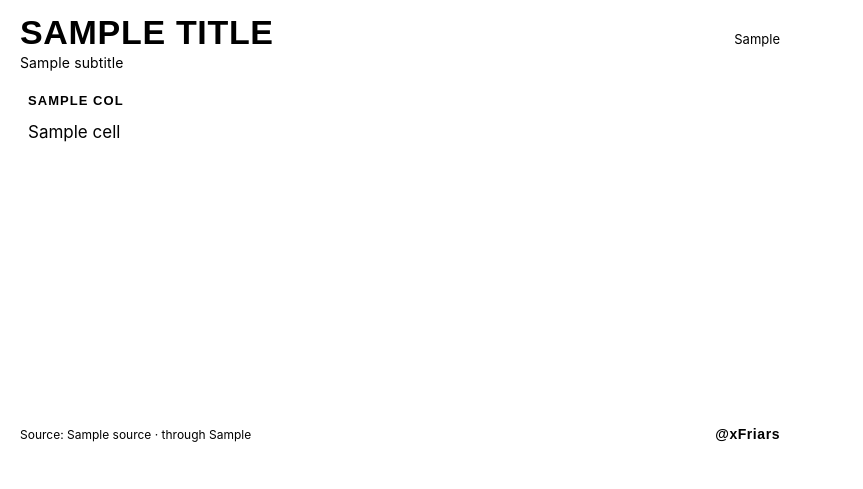
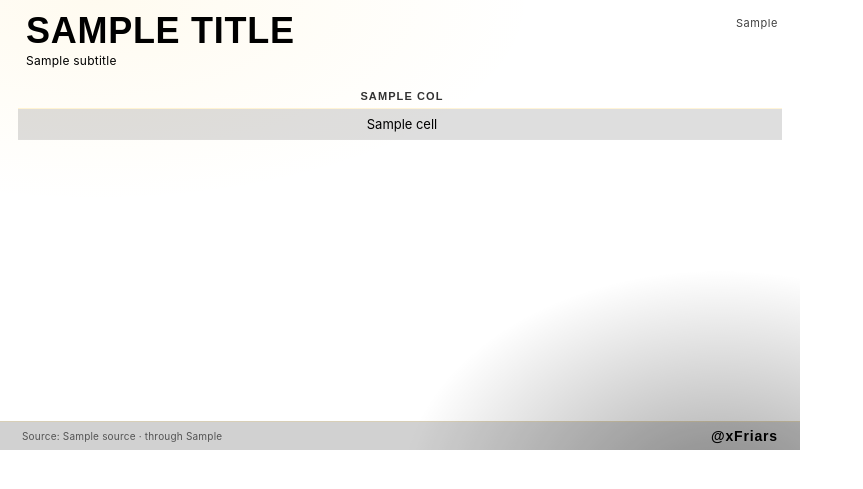
Before and after one commit to robsavage619/xfriars, a Python web app: template src/padres_analytics/render/templates/table_card.html.j2 in a window 1280 px wide. Shown: the top 489 px of the page, without its empty margins (0-863 px from the left). Run offline with Jinja, Linux system fonts and the light colour scheme; the template is opened without the code that fills it: most values are stand-ins (such as "Sample title", 1, 10 or a date in 2020).

Commit message:
refactor: polish table card design
- Header: gradient + gold left accent bar via ::before
- Background: subtle warm radial gradient (gold top-left, dark bottom-right)
- Highlight row: left-to-right gold gradient + inset box-shadow border + hero
  number in gold at 20px/700 weight
- Column alignment: rank=center, player=left, team=center, stat=right
- Fixed: player names were right-aligned in v1
- Row height 31px: all 10 rows fit in 450px canvas (was clipping row 9-10)
- Footer: @xFriars in full gold, subtle gold separator line
- Snapshot reference regenerated

Co-Authored-By: Claude Sonnet 4.6 <noreply@anthropic.com>

```diff
--- a/src/padres_analytics/render/templates/table_card.html.j2
+++ b/src/padres_analytics/render/templates/table_card.html.j2
@@ -2,7 +2,6 @@
 <html lang="en">
 <head>
 <meta charset="utf-8">
-<meta name="viewport" content="width=800">
 <style>
 @font-face {
   font-family: "Barlow Condensed";
@@ -29,155 +28,237 @@ html, body {
   background: {{ bg_deep }};
 }
 
+/* ── Card shell ─────────────────────────────────────────────────────── */
 .card {
   width: 800px;
   height: 450px;
   display: flex;
   flex-direction: column;
   background: {{ bg_deep }};
+  background-image:
+    radial-gradient(ellipse 55% 45% at 12% 0%, rgba(255,196,37,0.07) 0%, transparent 100%),
+    radial-gradient(ellipse 40% 50% at 90% 110%, rgba(0,0,0,0.35) 0%, transparent 100%);
   font-family: "Inter", sans-serif;
   color: {{ text_primary }};
 }
 
-/* ── Header band ──────────────────────────────────────────────────── */
+/* ── Header ─────────────────────────────────────────────────────────── */
 .header {
-  background: {{ bg_panel }};
-  padding: 14px 20px 12px;
-  border-bottom: 3px solid {{ gold }};
+  position: relative;
+  background: linear-gradient(135deg, #3D2D22 0%, {{ bg_panel }} 65%);
+  padding: 13px 22px 11px 26px;
+  border-bottom: 2px solid {{ gold }};
   display: flex;
-  align-items: baseline;
+  align-items: flex-start;
   justify-content: space-between;
   flex-shrink: 0;
 }
 
+/* left gold accent bar */
+.header::before {
+  content: '';
+  position: absolute;
+  left: 0; top: 0; bottom: 0;
+  width: 5px;
+  background: linear-gradient(to bottom, {{ gold }}, {{ gold_dim }});
+}
+
+.header-left { min-width: 0; }
+
 .title {
   font-family: "Barlow Condensed", sans-serif;
   font-weight: 600;
-  font-size: 34px;
-  line-height: 1.1;
+  font-size: 36px;
+  line-height: 1;
   color: {{ gold }};
   letter-spacing: 0.02em;
   text-transform: uppercase;
+  white-space: nowrap;
+  overflow: hidden;
+  text-overflow: ellipsis;
+}
+
+.subtitle {
+  font-size: 12px;
+  color: {{ text_secondary }};
+  margin-top: 4px;
+  letter-spacing: 0.02em;
+  white-space: nowrap;
 }
 
 .header-right {
-  text-align: right;
   flex-shrink: 0;
-  margin-left: 12px;
+  padding-top: 3px;
+  margin-left: 16px;
 }
 
 .as-of {
-  font-size: 13px;
+  font-size: 11px;
   color: {{ text_secondary }};
+  opacity: 0.75;
   font-variant-numeric: tabular-nums;
+  letter-spacing: 0.05em;
   white-space: nowrap;
 }
 
-.subtitle {
-  font-size: 14px;
-  color: {{ text_secondary }};
-  margin-top: 3px;
-  letter-spacing: 0.01em;
-}
-
-/* ── Table ────────────────────────────────────────────────────────── */
+/* ── Table area ─────────────────────────────────────────────────────── */
 .table-wrap {
   flex: 1;
   overflow: hidden;
-  padding: 0 16px;
+  padding: 2px 18px 0;
 }
 
 table {
   width: 100%;
   border-collapse: collapse;
+  table-layout: fixed;
 }
 
+/* column widths: rank | player | team | stat */
+col.c-rank   { width: 54px; }
+col.c-player { /* auto */ }
+col.c-team   { width: 74px; }
+col.c-stat   { width: 76px; }
+
 thead tr {
-  border-bottom: 1px solid {{ gold_dim }};
+  border-bottom: 1px solid rgba(255, 196, 37, 0.18);
 }
 
 th {
   font-family: "Barlow Condensed", sans-serif;
-  font-size: 13px;
+  font-size: 11px;
   font-weight: 600;
-  letter-spacing: 0.08em;
+  letter-spacing: 0.1em;
   text-transform: uppercase;
   color: {{ text_secondary }};
-  padding: 10px 8px 6px;
+  opacity: 0.8;
+  padding: 9px 6px 6px;
 }
 
-th:first-child { text-align: left; padding-left: 12px; }
-th.num { text-align: right; font-variant-numeric: tabular-nums; }
+th.c-rank   { text-align: center;  padding-left: 10px; }
+th.c-player { text-align: left; }
+th.c-team   { text-align: center; }
+th.c-stat   { text-align: right;   padding-right: 12px; }
 
+/* ── Data rows ─────────────────────────────────────────────────────── */
 tbody tr {
-  border-bottom: 1px solid {{ row_alt }};
+  border-bottom: 1px solid rgba(255, 255, 255, 0.028);
 }
 
-tbody tr:nth-child(even) {
-  background: {{ row_alt }};
+tbody tr:nth-child(odd):not(.highlight) {
+  background: rgba(0, 0, 0, 0.13);
 }
 
-/* Padre row highlight */
+td {
+  font-size: 15px;
+  padding: 0 6px;
+  color: {{ text_primary }};
+  line-height: 1;
+  height: 31px;
+  vertical-align: middle;
+}
+
+td.c-rank {
+  text-align: center;
+  padding-left: 10px;
+  color: {{ text_secondary }};
+  font-size: 13px;
+  font-variant-numeric: tabular-nums;
+}
+
+td.c-player { text-align: left; }
+
+td.c-team {
+  text-align: center;
+  color: {{ text_secondary }};
+  font-size: 12px;
+  letter-spacing: 0.05em;
+}
+
+td.c-stat {
+  text-align: right;
+  padding-right: 12px;
+  font-variant-numeric: tabular-nums;
+  font-weight: 500;
+}
+
+/* ── Highlight row (the Padre) ──────────────────────────────────────── */
 tbody tr.highlight {
-  background: {{ highlight_bg }};
-  border-left: 4px solid {{ highlight_edge }};
+  background: linear-gradient(
+    to right,
+    rgba(255, 196, 37, 0.18) 0%,
+    rgba(255, 196, 37, 0.08) 55%,
+    transparent 100%
+  ) !important;
+  border-top: 1px solid rgba(255, 196, 37, 0.28);
+  border-bottom: 1px solid rgba(255, 196, 37, 0.28);
+}
+
+/* gold left border via inset shadow — survives border-collapse */
+tbody tr.highlight td.c-rank {
+  box-shadow: inset 5px 0 0 0 {{ gold }};
+  color: {{ text_primary }};
+  font-weight: 600;
+  font-size: 14px;
+}
+
+tbody tr.highlight td {
   font-weight: 600;
 }
 
-tbody tr.highlight td:first-child {
-  padding-left: 8px; /* compensate for 4px border */
+tbody tr.highlight td.c-team {
+  color: {{ text_primary }};
+  font-size: 14px;
+  letter-spacing: 0.06em;
 }
 
-td {
-  font-size: 17px;
-  padding: 8px 8px;
-  color: {{ text_primary }};
-  line-height: 1.2;
-  height: 34px;
+/* hero number: gold + larger */
+tbody tr.highlight td.c-stat {
+  color: {{ gold }};
+  font-size: 20px;
+  font-weight: 700;
 }
 
-td:first-child { text-align: left; padding-left: 12px; }
-td.num {
-  text-align: right;
-  font-variant-numeric: tabular-nums;
-}
-
-/* ── Footer ───────────────────────────────────────────────────────── */
+/* ── Footer ─────────────────────────────────────────────────────────── */
 .footer {
   display: flex;
   justify-content: space-between;
   align-items: center;
-  padding: 8px 20px;
-  border-top: 1px solid {{ bg_panel }};
+  padding: 6px 22px;
+  border-top: 1px solid rgba(255, 196, 37, 0.15);
+  background: rgba(0, 0, 0, 0.18);
   flex-shrink: 0;
 }
 
 .source {
-  font-size: 12px;
+  font-size: 10px;
   color: {{ text_secondary }};
+  opacity: 0.6;
+  letter-spacing: 0.02em;
 }
 
 .handle {
   font-family: "Barlow Condensed", sans-serif;
   font-size: 14px;
   font-weight: 600;
-  color: {{ gold_dim }};
-  letter-spacing: 0.04em;
+  color: {{ gold }};
+  letter-spacing: 0.06em;
 }
 
 {% if is_projection %}
 .projection-badge {
   display: inline-block;
-  border: 2px solid {{ gold }};
+  border: 1px solid {{ gold }};
   color: {{ gold }};
   font-family: "Barlow Condensed", sans-serif;
-  font-size: 11px;
+  font-size: 10px;
   font-weight: 600;
   letter-spacing: 0.1em;
-  padding: 2px 8px;
+  padding: 1px 6px;
   text-transform: uppercase;
-  margin-left: 10px;
+  margin-left: 8px;
   vertical-align: middle;
+  opacity: 0.85;
 }
 {% endif %}
 </style>
@@ -186,8 +267,8 @@ td.num {
 <div class="card">
 
   <div class="header">
-    <div>
-      <span class="title">{{ title }}{% if is_projection %}<span class="projection-badge">Projection</span>{% endif %}</span>
+    <div class="header-left">
+      <div class="title">{{ title }}{% if is_projection %}<span class="projection-badge">Projection</span>{% endif %}</div>
       {% if subtitle %}<div class="subtitle">{{ subtitle }}</div>{% endif %}
     </div>
     <div class="header-right">
@@ -197,18 +278,27 @@ td.num {
 
   <div class="table-wrap">
     <table>
+      <colgroup>
+        {% for col in columns %}
+          {% if loop.first %}<col class="c-rank">
+          {% elif loop.index == 2 %}<col class="c-player">
+          {% elif loop.last %}<col class="c-stat">
+          {% else %}<col class="c-team">
+          {% endif %}
+        {% endfor %}
+      </colgroup>
       <thead>
         <tr>
           {% for col in columns %}
-          <th{% if not loop.first %} class="num"{% endif %}>{{ col }}</th>
+          <th class="{% if loop.first %}c-rank{% elif loop.index == 2 %}c-player{% elif loop.last %}c-stat{% else %}c-team{% endif %}">{{ col }}</th>
           {% endfor %}
         </tr>
       </thead>
       <tbody>
         {% for row in rows %}
-        <tr{% if highlight_row is not none and loop.index0 == highlight_row %} class="highlight"{% elif loop.index0 % 2 == 1 %} class="alt"{% endif %}>
+        <tr{% if highlight_row is not none and loop.index0 == highlight_row %} class="highlight"{% endif %}>
           {% for cell in row %}
-          <td{% if not loop.first %} class="num"{% endif %}>{{ cell }}</td>
+          <td class="{% if loop.first %}c-rank{% elif loop.index == 2 %}c-player{% elif loop.last %}c-stat{% else %}c-team{% endif %}">{{ cell }}</td>
           {% endfor %}
         </tr>
         {% endfor %}
```
Also changed, not shown: tests/fixtures/table_card_reference.png.
